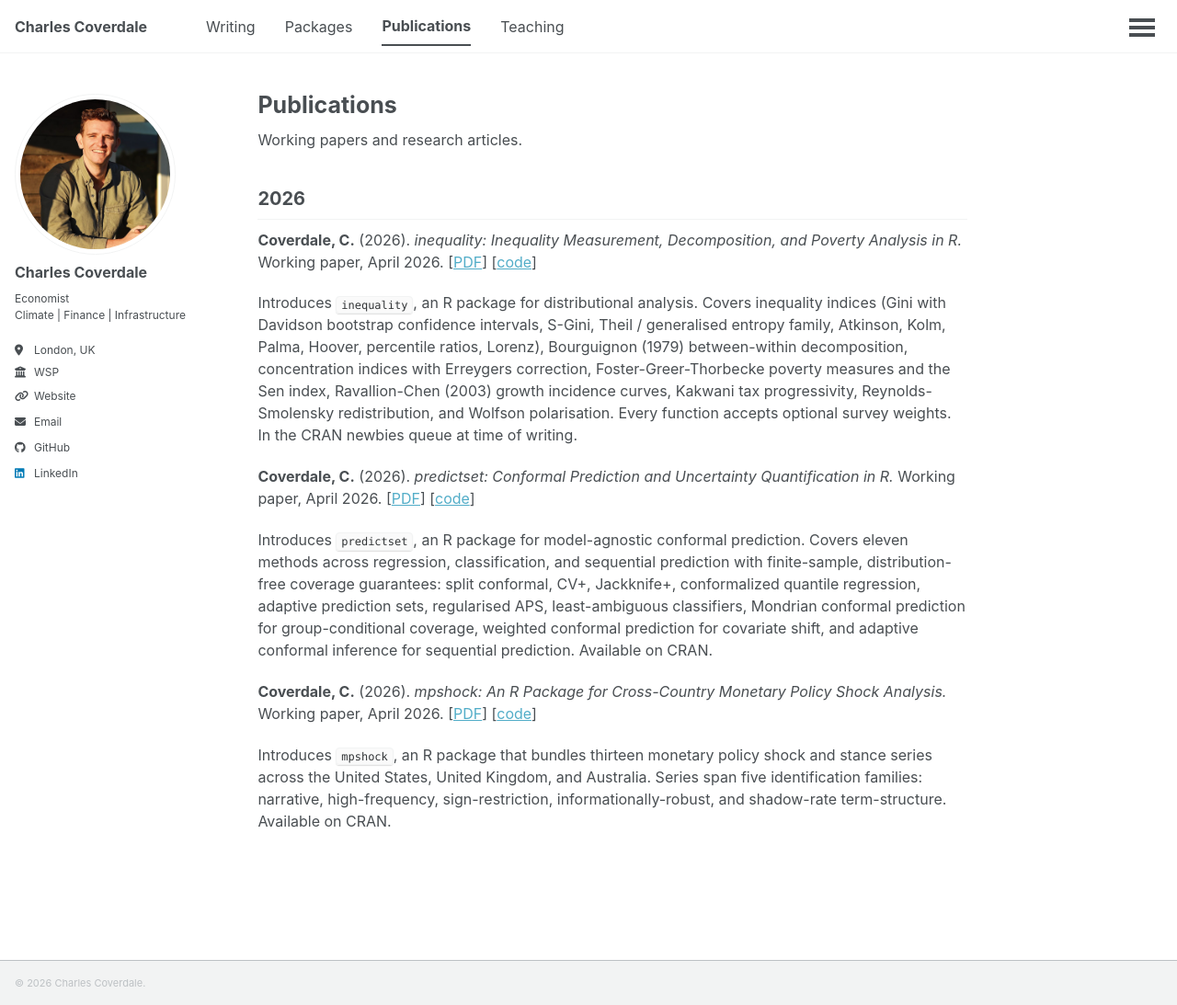
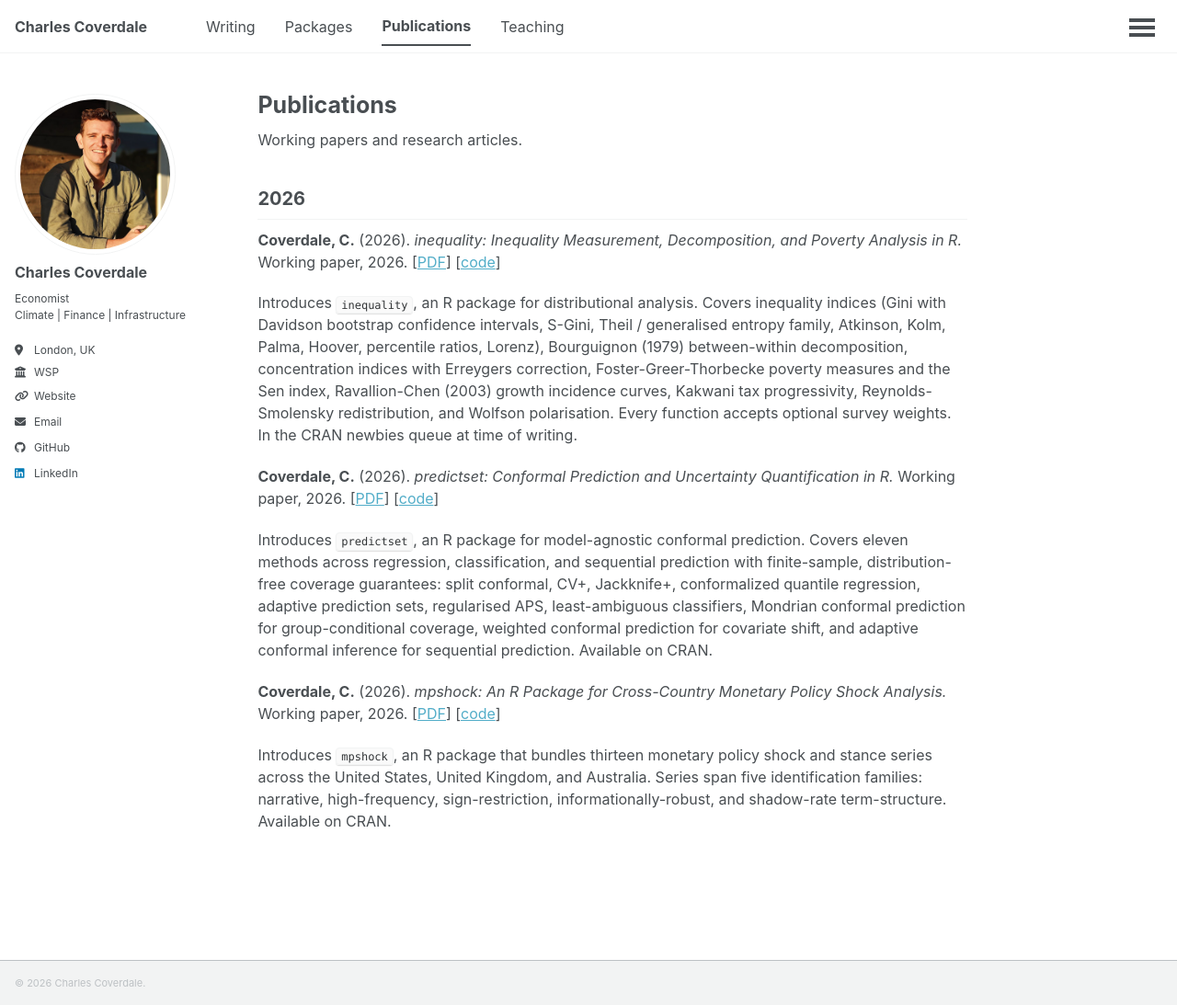
Before and after one commit to charlescoverdale/charlescoverdale.github.io, a Jekyll site: the page built from _pages/publications.md, in a window 1280 px wide and 1093 px high. Shown: the whole window at 92% size. Built offline with Jekyll 4.4.1, drawn with Linux system fonts in a browser that asks for light colours; a script that is not in the unit is left out.

Commit message:
publications: use year only in working paper dates

```diff
--- a/_pages/publications.md
+++ b/_pages/publications.md
@@ -9,14 +9,14 @@ Working papers and research articles.
 
 ## 2026
 
-**Coverdale, C.** (2026). *inequality: Inequality Measurement, Decomposition, and Poverty Analysis in R.* Working paper, April 2026. \[[PDF](/files/coverdale_inequality_2026.pdf)\] \[[code](https://github.com/charlescoverdale/inequality)\]
+**Coverdale, C.** (2026). *inequality: Inequality Measurement, Decomposition, and Poverty Analysis in R.* Working paper, 2026. \[[PDF](/files/coverdale_inequality_2026.pdf)\] \[[code](https://github.com/charlescoverdale/inequality)\]
 
 Introduces `inequality`, an R package for distributional analysis. Covers inequality indices (Gini with Davidson bootstrap confidence intervals, S-Gini, Theil / generalised entropy family, Atkinson, Kolm, Palma, Hoover, percentile ratios, Lorenz), Bourguignon (1979) between-within decomposition, concentration indices with Erreygers correction, Foster-Greer-Thorbecke poverty measures and the Sen index, Ravallion-Chen (2003) growth incidence curves, Kakwani tax progressivity, Reynolds-Smolensky redistribution, and Wolfson polarisation. Every function accepts optional survey weights. In the CRAN newbies queue at time of writing.
 
-**Coverdale, C.** (2026). *predictset: Conformal Prediction and Uncertainty Quantification in R.* Working paper, April 2026. \[[PDF](/files/coverdale_predictset_2026.pdf)\] \[[code](https://github.com/charlescoverdale/predictset)\]
+**Coverdale, C.** (2026). *predictset: Conformal Prediction and Uncertainty Quantification in R.* Working paper, 2026. \[[PDF](/files/coverdale_predictset_2026.pdf)\] \[[code](https://github.com/charlescoverdale/predictset)\]
 
 Introduces `predictset`, an R package for model-agnostic conformal prediction. Covers eleven methods across regression, classification, and sequential prediction with finite-sample, distribution-free coverage guarantees: split conformal, CV+, Jackknife+, conformalized quantile regression, adaptive prediction sets, regularised APS, least-ambiguous classifiers, Mondrian conformal prediction for group-conditional coverage, weighted conformal prediction for covariate shift, and adaptive conformal inference for sequential prediction. Available on CRAN.
 
-**Coverdale, C.** (2026). *mpshock: An R Package for Cross-Country Monetary Policy Shock Analysis.* Working paper, April 2026. \[[PDF](/files/coverdale_mpshock_2026.pdf)\] \[[code](https://github.com/charlescoverdale/mpshock)\]
+**Coverdale, C.** (2026). *mpshock: An R Package for Cross-Country Monetary Policy Shock Analysis.* Working paper, 2026. \[[PDF](/files/coverdale_mpshock_2026.pdf)\] \[[code](https://github.com/charlescoverdale/mpshock)\]
 
 Introduces `mpshock`, an R package that bundles thirteen monetary policy shock and stance series across the United States, United Kingdom, and Australia. Series span five identification families: narrative, high-frequency, sign-restriction, informationally-robust, and shadow-rate term-structure. Available on CRAN.
```
